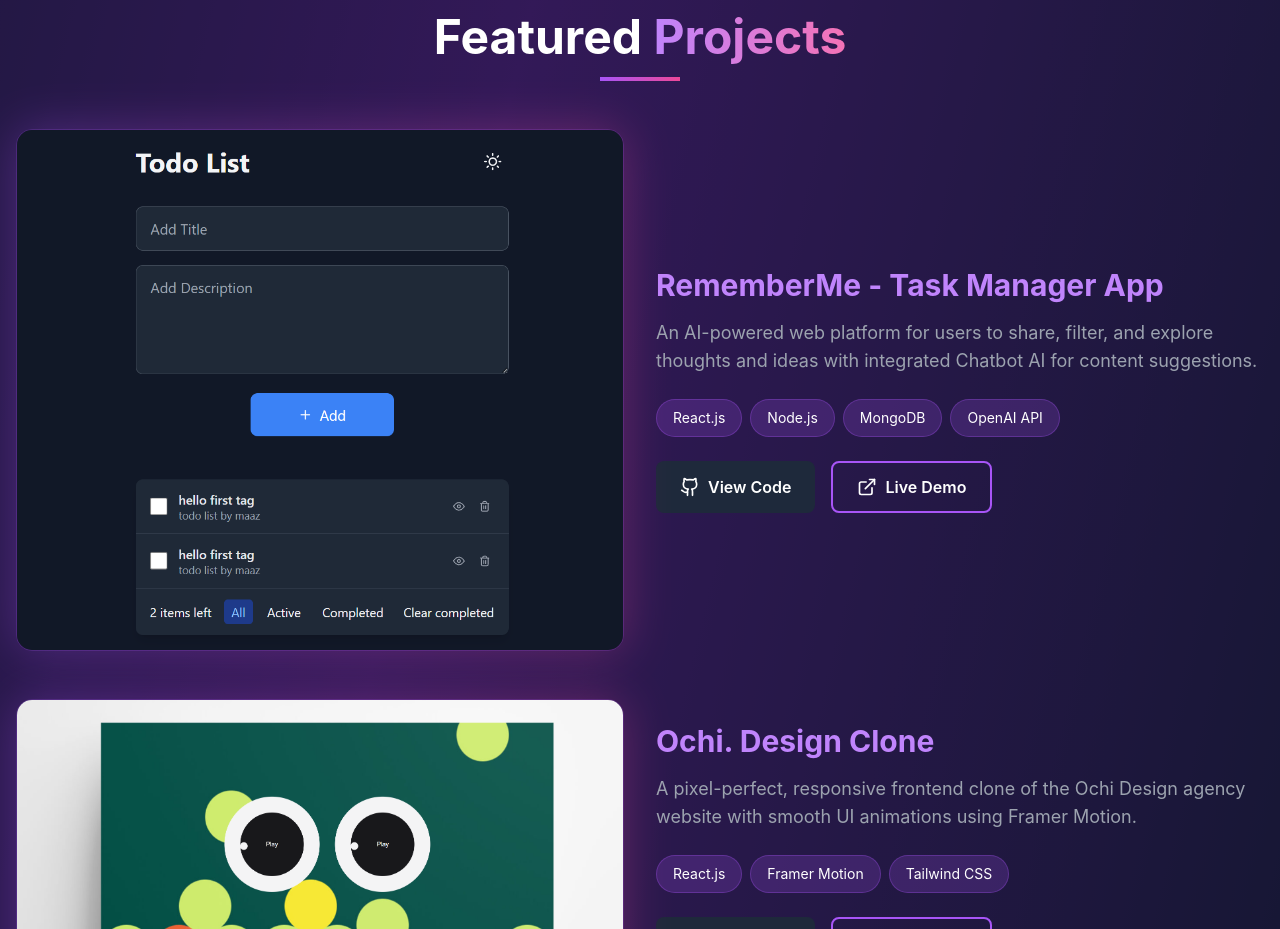
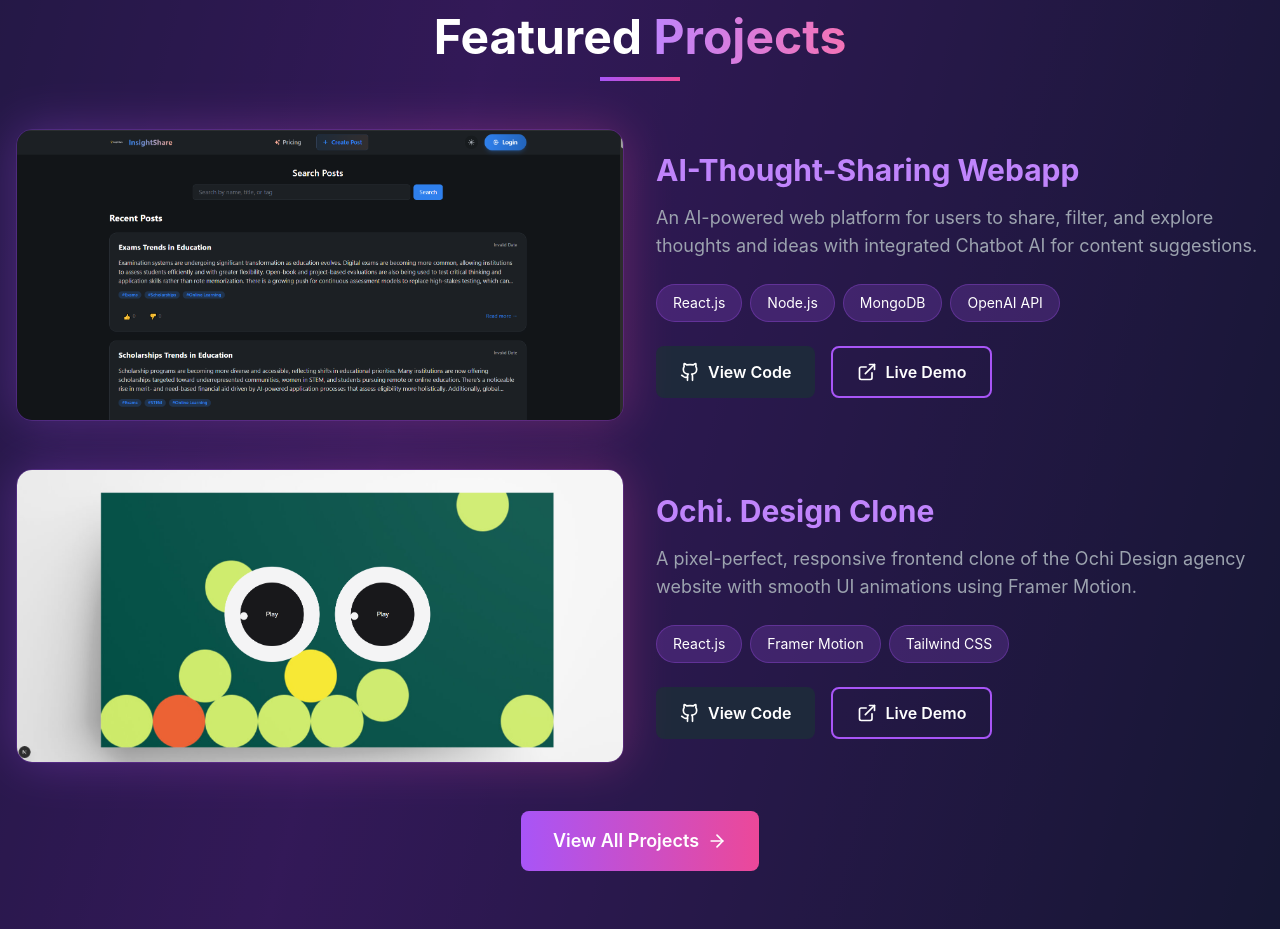
Before and after one commit to maaz81/Maaz-Portfolio, a React (Vite) app: page / in a window 1280 px wide. Shown: the part 3080-4009 px from the top of the page. Built offline with nearby package versions, Linux system fonts and the light colour scheme; the HTML template or start-up script is replaced by a standard one.

Commit message:
Project Ai-Thought details add

```diff
--- a/src/components/Projects.jsx
+++ b/src/components/Projects.jsx
@@ -6,21 +6,13 @@ import { Link } from 'react-router-dom';
 
 export default function Projects() {
   const projects = [
-    // {
-    //   title: 'AI-Thought-Sharing Webapp',
-    //   description: 'An AI-powered web platform for users to share, filter, and explore thoughts and ideas with integrated Chatbot AI for content suggestions.',
-    //   tech: ['React.js', 'Node.js', 'MongoDB', 'OpenAI API'],
-    //   github: 'https://github.com/maaz81/AI-Thought-Sharing-Webapp',
-    //   demo: '#',
-    //   image: '/projects/ai-thought-sharing.png',
-    // },
     {
-      title: 'RememberMe - Task Manager App',
+      title: 'AI-Thought-Sharing Webapp',
       description: 'An AI-powered web platform for users to share, filter, and explore thoughts and ideas with integrated Chatbot AI for content suggestions.',
       tech: ['React.js', 'Node.js', 'MongoDB', 'OpenAI API'],
       github: 'https://github.com/maaz81/AI-Thought-Sharing-Webapp',
-      demo: 'https://mern-todos-task-manager.vercel.app/',
-      image: '/projects/Task-Manager.png',
+      demo: 'https://thoughtly.vercel.app/',
+      image: '/projects/Ai-thought.png',
     },
     {
       title: 'Ochi. Design Clone',
--- a/src/pages/AllProjects.jsx
+++ b/src/pages/AllProjects.jsx
@@ -15,22 +15,47 @@ export default function AllProjectsPage() {
 
   const projects = [
     {
-      title: 'AI-Thought-Sharing Webapp',
-      description: 'An AI-powered web platform for users to share, filter, and explore thoughts and ideas with integrated Chatbot AI for content suggestions.',
-      longDescription: 'Built an AI-powered web platform that allows users to share, filter, and explore thoughts and ideas. Integrated Chatbot AI (OpenAI API) to generate content suggestions and interactive replies. Implemented smart tagging, search filters, and auto-categorization for improved UX. Developed a dynamic profile system that showcases best posts and interaction stats.',
+      title: "Thoughtly - AI Thought Sharing Webapp",
+      year: "2025",
+      category: "Full Stack",
+      image: '/projects/Ai-thought.png',
+      longDescription:
+        "AI – Thought Sharing is a full-stack AI-native social publishing platform that enables users to co-author content with AI, discover personalized feeds through an interest-graph recommendation engine, and interact in real-time. The system combines intelligent content generation, scalable backend architecture, and real-time communication to create a modern knowledge-sharing ecosystem.",
+
+      problem:
+        "Modern content platforms lack intelligent assistance and personalized discovery. Users struggle with content creation, idea structuring, and finding relevant discussions in large-scale social environments.",
+
+      solution:
+        "Built an AI-powered co-authoring system using OpenAI for title generation, rewriting, and auto-tagging, combined with a weighted interest-graph recommendation engine and real-time WebSocket notifications to deliver intelligent and engaging content experiences.",
+
+      impact:
+        "Reduced content creation time by approximately 40%, achieved sub-100ms real-time updates using Socket.io, and designed scalable feed retrieval logic optimized for high-volume personalized content delivery.",
+
       features: [
-        'OpenAI API integration for content suggestions',
-        'Smart tagging and search filters',
-        'Dynamic profile system',
-        'Auto-categorization',
-        'Real-time interactions'
+        "AI Smart Co-Authoring (title generation, rewriting, auto-tagging)",
+        "Interest Graph Recommendation Engine using weighted engagement signals",
+        "Real-time notifications and live interactions via Socket.io",
+        "Secure JWT-based authentication with protected routes",
+        "Optimized MongoDB aggregation pipelines for feed ranking",
+        "Human-in-the-loop AI suggestion system with optimistic UI updates"
       ],
-      tech: ['React.js', 'Node.js', 'MongoDB', 'OpenAI API', 'Express.js'],
-      category: 'Full Stack',
-      github: 'https://github.com/maaz81/AI-Thought-Sharing-Webapp',
-      demo: '#',
-      image: '/projects/Ai-thought.png',
-      year: '2025'
+
+      tech: [
+        "React (Vite)",
+        "Node.js",
+        "Express.js",
+        "MongoDB",
+        "OpenAI API",
+        "Socket.io",
+        "JWT Authentication",
+        "Tailwind CSS"
+      ],
+
+      architecture:
+        "Designed with a modular MVC backend architecture using Express.js and MongoDB. REST APIs handle core business logic, while a WebSocket layer (Socket.io) enables real-time communication. The frontend is built with React (Vite) using component-driven architecture and optimized state management for performance and scalability.",
+
+      github: "https://github.com/maaz81/AI-Thought-Sharing-Webapp",
+      demo: "https://thoughtly.vercel.app/"
     },
     {
       title: 'Ochi. Design Clone',
@@ -49,6 +74,54 @@ export default function AllProjectsPage() {
       demo: 'https://ochi-clone-project.vercel.app/',
       image: '/projects/ochi-design.png',
       year: '2025'
+    },
+    {
+      title: "Career AI – Resume Intelligence Platform",
+      year: "2025",
+      category: "Full Stack",
+      image: '/projects/Resume-Analytics.png',
+
+      longDescription:
+        "Career AI is an AI-powered resume intelligence platform designed to analyze resumes, calculate ATS compatibility, and provide personalized career recommendations. The system combines a high-performance React dashboard, a scalable Node/Express backend, Redis caching, and a Python-based NLP engine to deliver accurate resume parsing and intelligent job matching insights.",
+
+      problem:
+        "Many candidates submit resumes that fail ATS filters due to poor keyword alignment, formatting issues, or lack of clarity on skill gaps. There is limited visibility into how resumes perform against real job descriptions.",
+
+      solution:
+        "Built a full-stack AI platform that parses resumes using Python NLP, extracts structured skills and experience data, calculates semantic similarity scores against job descriptions, and generates ATS compatibility and job match scores with actionable improvement suggestions.",
+
+      impact:
+        "Achieved 85%+ skill extraction accuracy using NLP models, reduced API response latency by 60% with Redis caching, and improved application performance by 40% through frontend optimization techniques like code-splitting and lazy loading.",
+
+      features: [
+        "AI-powered resume parsing with skill and experience extraction",
+        "ATS compatibility and Job Match scoring using semantic similarity analysis",
+        "Personalized skill gap detection and learning path recommendations",
+        "Secure JWT & Google OAuth authentication with RBAC",
+        "Redis caching layer for optimized API performance",
+        "Interactive analytics dashboard with real-time career insights"
+      ],
+
+      tech: [
+        "React.js",
+        "Redux Toolkit",
+        "Tailwind CSS",
+        "Node.js",
+        "Express.js",
+        "PostgreSQL",
+        "Prisma ORM",
+        "Redis",
+        "Python",
+        "NLP",
+        "JWT",
+        "Google OAuth"
+      ],
+
+      architecture:
+        "Designed as a modular full-stack system with a React + Redux frontend and a RESTful Node.js/Express backend. PostgreSQL with Prisma ORM manages relational resume and user data, while Redis provides a high-speed caching layer. A separate Python NLP service handles resume parsing, skill extraction, and semantic similarity scoring, enabling scalable and maintainable AI processing.",
+
+      github: "https://github.com/maaz81/Resume-Analytics-and-Career-Recommender",
+      demo: "https://career-ai-demo.app"
     },
     {
       title: 'RememberMe - Task Manager',
@@ -83,28 +156,9 @@ export default function AllProjectsPage() {
       category: 'Frontend',
       github: '#',
       demo: 'https://maaz-portfolio-xi.vercel.app/',
-      image: '/projects/Portfolioo.png',
+      image: '/projects/Portfolio.png',
       year: '2026'
     },
-    {
-      title: 'Resume Analytics & Career Recommender',
-      description: 'An AI-powered web platform for users to share, filter, and explore thoughts and ideas with integrated Chatbot AI for content suggestions.',
-      longDescription: 'Built an AI-powered web platform that allows users to share, filter, and explore thoughts and ideas. Integrated Chatbot AI (OpenAI API) to generate content suggestions and interactive replies. Implemented smart tagging, search filters, and auto-categorization for improved UX. Developed a dynamic profile system that showcases best posts and interaction stats.',
-      features: [
-        'OpenAI API integration for content suggestions',
-        'Smart tagging and search filters',
-        'Dynamic profile system',
-        'Auto-categorization',
-        'Real-time interactions'
-      ],
-      tech: ['React.js', 'Node.js', 'MongoDB', 'OpenAI API', 'Express.js'],
-      category: 'Full Stack',
-      github: 'https://github.com/maaz81/AI-Thought-Sharing-Webapp',
-      demo: '#',
-      image: '/projects/ai-thought-sharing.png',
-      year: '2026'
-    },
-
   ];
 
   const categories = ['All', 'Full Stack', 'Frontend', 'Backend'];
```
Also changed, not shown: src/pages/ProjectModal.jsx (+0 -128 lines), public/projects/Resume-Analytics.png (added).
